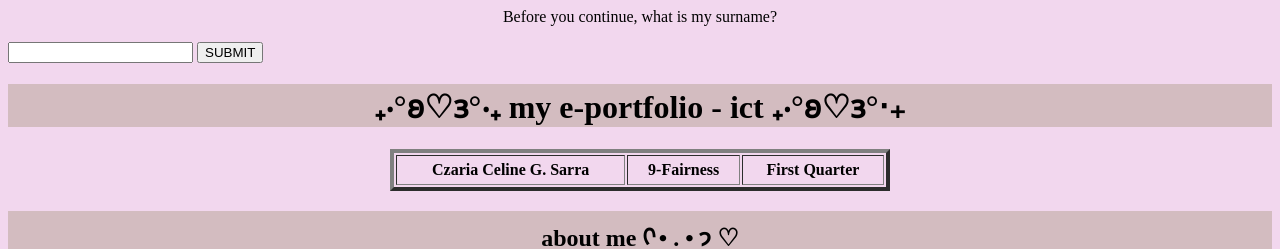
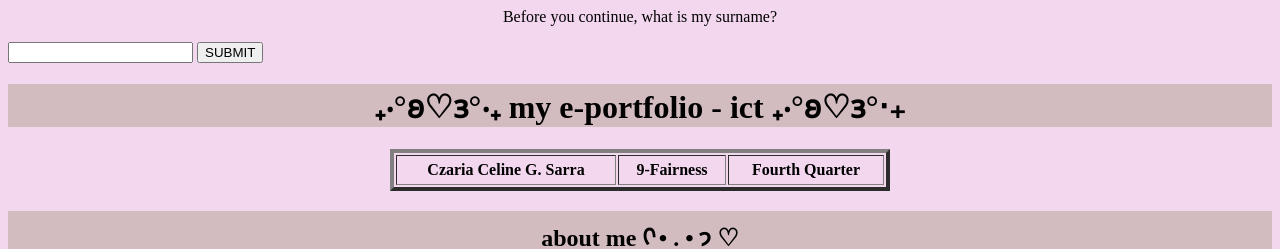
Before and after one commit to ccsarra/ccgsarra.github.io, a plain HTML site: page index.html in a window 1280 px wide. Shown: the top 249 px of the page. Drawn offline with Linux system fonts and the light colour scheme.

Commit message:
Update index.html

```diff
--- a/index.html
+++ b/index.html
@@ -27,7 +27,7 @@ else
  9-Fairness
 </th>
 <th>
-First Quarter
+Fourth Quarter
 </th>
 </tr>
 </table>
```
